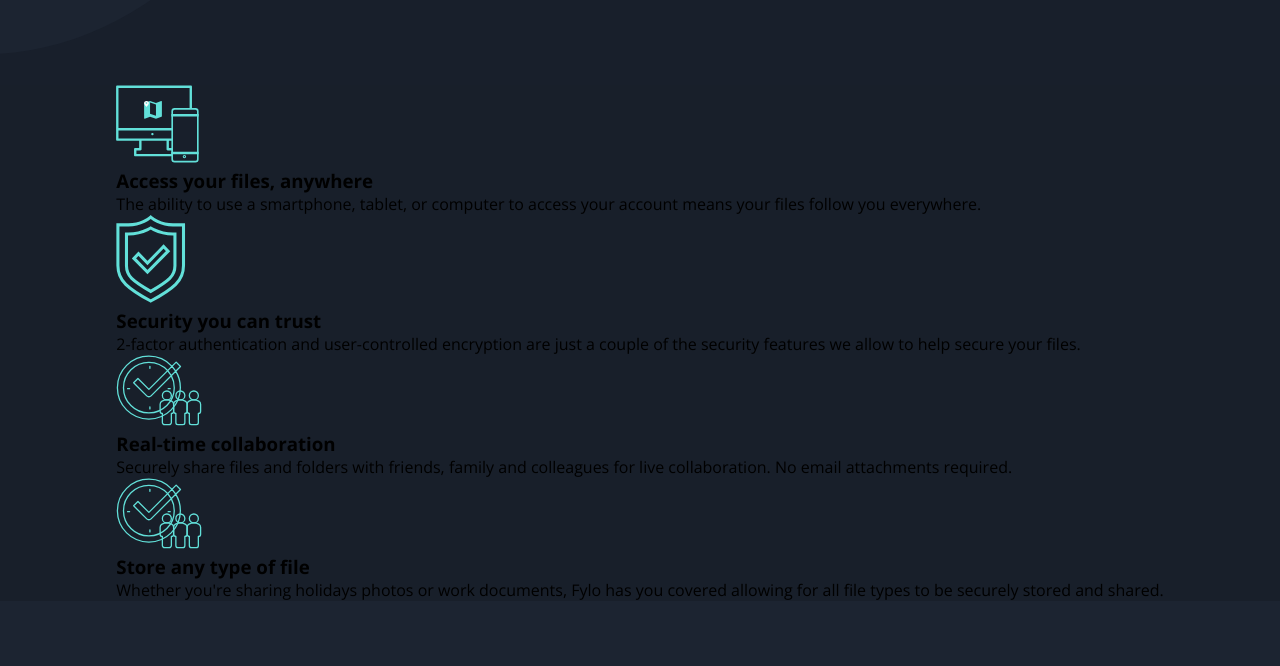
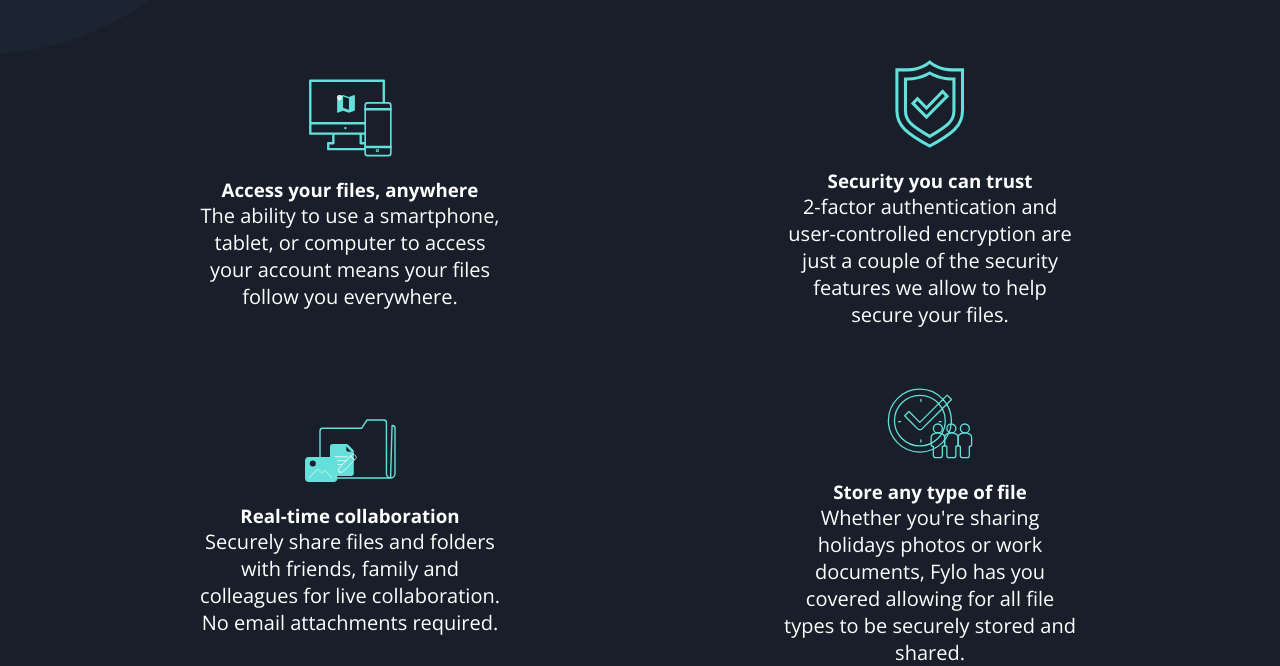
Before and after one commit to data-sets/fylo-dark-theme, a React (Create React App) app: page / in a window 1280 px wide. Shown: the part 1100-1766 px from the top of the page. Before the commit the page ends 1701 px from the top, so only its background shows below. Built offline with nearby package versions, Linux system fonts and the light colour scheme.

Commit message:
testing: font size

```diff
--- a/src/modules/Header.jsx
+++ b/src/modules/Header.jsx
@@ -41,7 +41,7 @@ export default function Header() {
             </p>
           </li>
           <li>
-            <img src={Collab} alt="" />
+            <img src={File} alt="" />
             <h3>Real-time collaboration</h3>
             <p>
               Securely share files and folders with friends, family and
--- a/src/scss/globals/_main.scss
+++ b/src/scss/globals/_main.scss
@@ -101,7 +101,22 @@ button {
       display: grid;
       justify-content: center;
       align-items: center;
-      font-size: inherit;
+      grid-template-columns: repeat(auto-fit, minmax(420px, 1fr));
+      gap: 60px;
+      position: relative;
+      margin-top: -30px;
+      li {
+        padding: 0 60px;
+        color: v.$white;
+        text-align: center;
+        img {
+          padding-bottom: 15px;
+        }
+        p {
+          padding-inline: 50px;
+          font-size: 1.25rem;
+        }
+      }
     }
   }
   &__footer--section {
```
Also changed, not shown: src/dist/style.css, 1 other file (tests, documents, lock files or other folders).
